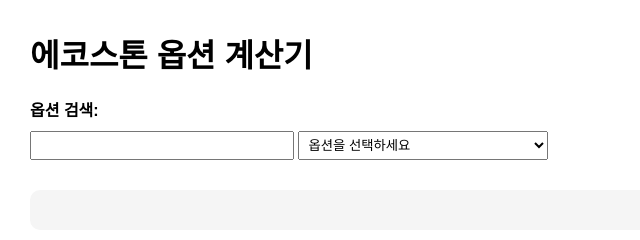
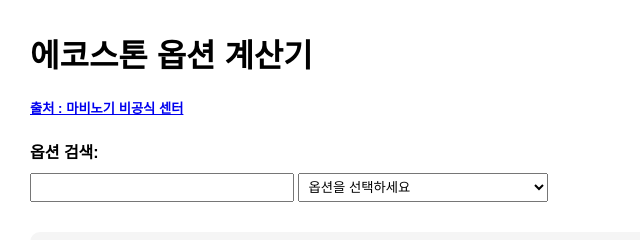
Before and after one commit to mekmek2/ecostone_red, a plain HTML site: page index.html in a window 1280 px wide. Shown: the whole page, without its empty margins (0-640 px from the left). Drawn offline with Linux system fonts and the light colour scheme.

Commit message:
에코 그룹 검색, 출처 표기

```diff
--- a/index.html
+++ b/index.html
@@ -37,6 +37,7 @@
 
 <body>
     <h1>에코스톤 옵션 계산기</h1>
+    <h5><A target="blank" href="https://mabinogi.begchi.com/%EC%97%90%EC%BD%94%EC%8A%A4%ED%86%A4-%EA%B0%81%EC%84%B1-%EC%98%B5%EC%85%98-%ED%99%95%EB%A5%A0">출처 : 마비노기 비공식 센터</A></h5>
 
     <label>옵션 검색: </label><br>
     <input type="text" id="optionSearch" oninput="searchOptions()">
@@ -70,7 +71,8 @@
             const select = document.getElementById('optionSelect');
             select.innerHTML = '<option value="">옵션을 선택하세요</option>';
             ecoCombinedWithLevel.options.forEach((opt, index) => {
-                if (opt.ability.includes(searchText)) {
+                if (opt.ability.includes(searchText)
+                    ||opt.group.includes(searchText)) {
                     const option = document.createElement('option');
                     option.value = index;
                     option.textContent = `${opt.ability} (${opt.group})`;
```
